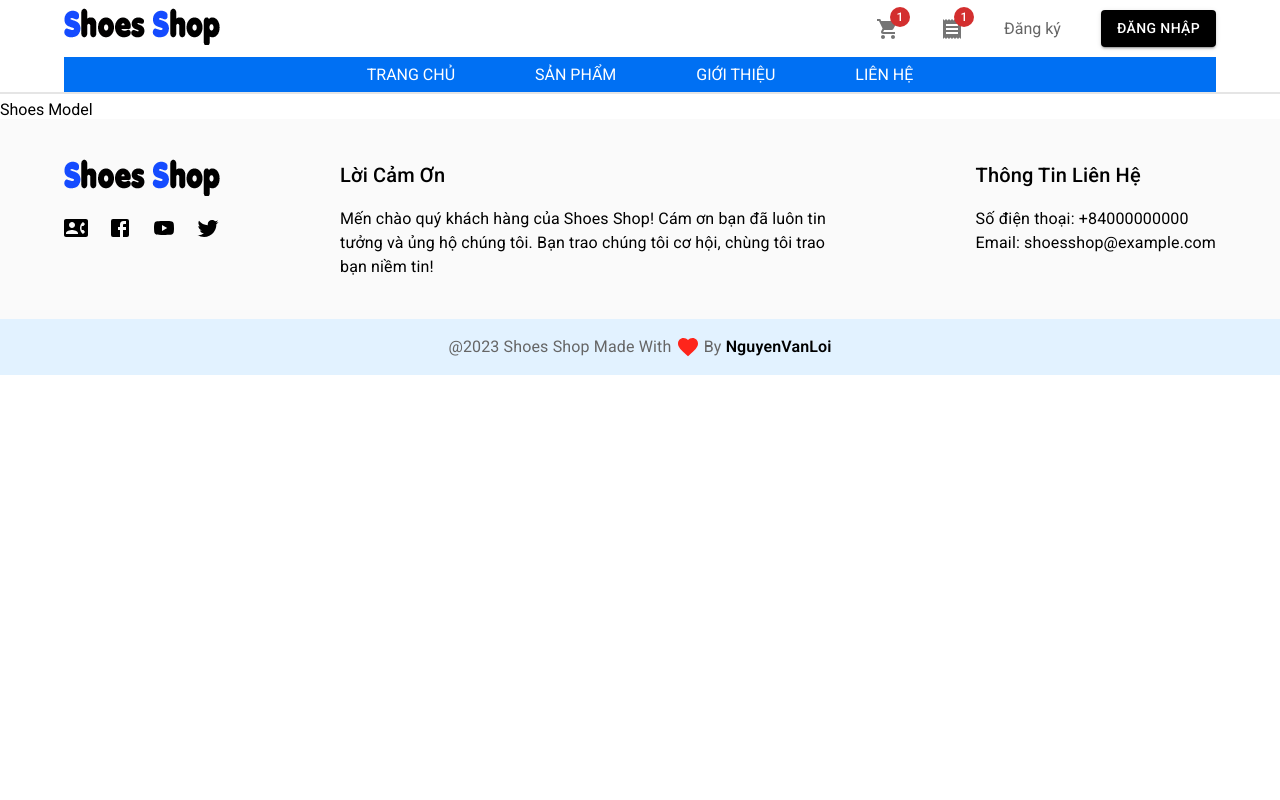
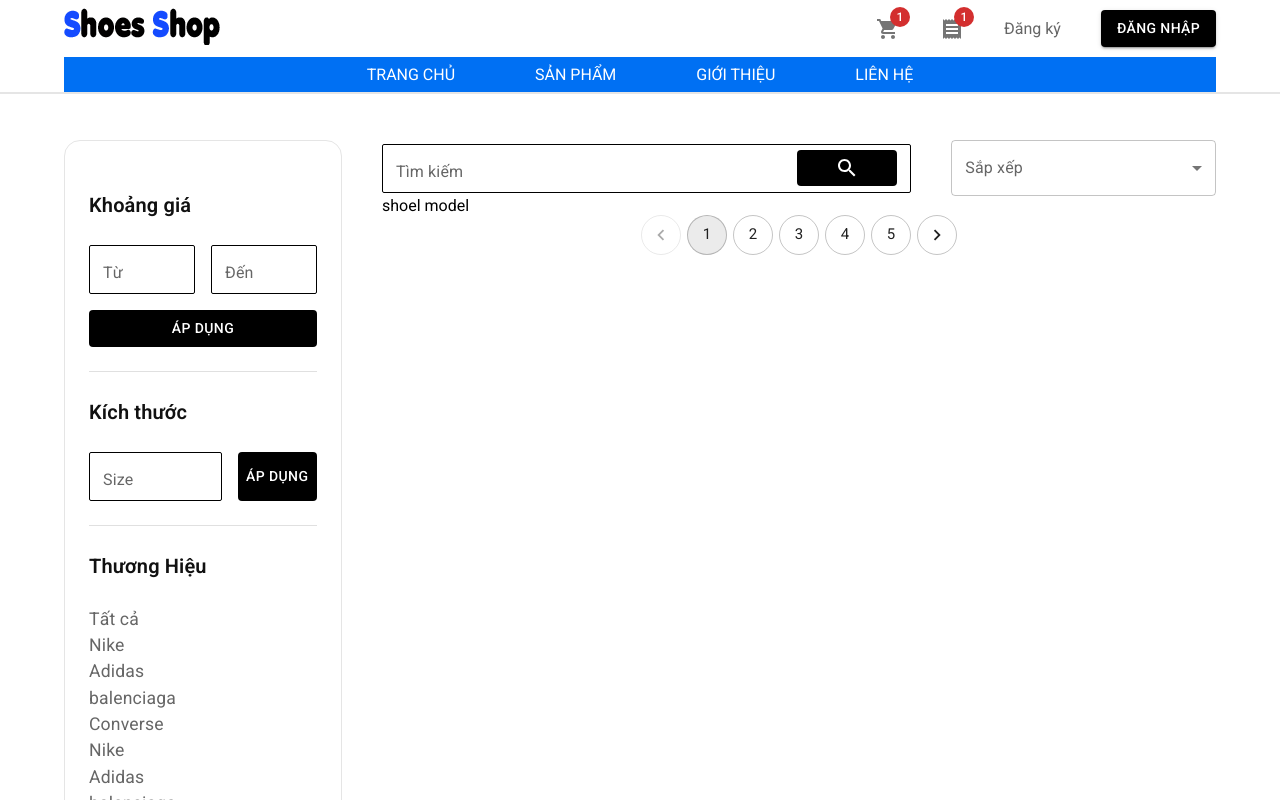
Before and after one commit to loinvl/shoes-shop-frontend, a Next.js app: page /shoes-model in a window 1280 px wide. Shown: the top 800 px of the page. Built offline with nearby package versions, Linux system fonts and the light colour scheme.

Commit message:
side bar, top bar, pagination for shoel-model page

```diff
--- a/components/StyledTextField.jsx
+++ b/components/StyledTextField.jsx
@@ -2,15 +2,30 @@ import styleColors from "@/styles/styleColors";
 import styled from "@emotion/styled";
 import { TextField } from "@mui/material";
 const PrimaryInput = styled(TextField)({
-    '& .MuiOutlinedInput-root': {
-        '& fieldset': {
-            border: `1px solid ${styleColors.black}`,
-            borderRadius: '2px',
-          },
+  "& .MuiOutlinedInput-root": {
+    "& fieldset": {
+      border: `1px solid ${styleColors.black}`,
+      borderRadius: "2px",
     },
-    '& .MuiInputBase-input': {
-        height: '1rem'
-      },
-})
+  },
+  "& .MuiInputBase-input": {
+    height: "1rem",
+  },
+});
+
+const NumberInput = styled(PrimaryInput)({
+  "& input[type=number]": {
+    "-moz-appearance": "textfield",
+  },
+  "& input[type=number]::-webkit-outer-spin-button": {
+    "-webkit-appearance": "none",
+    margin: 0,
+  },
+  "& input[type=number]::-webkit-inner-spin-button": {
+    "-webkit-appearance": "none",
+    margin: 0,
+  },
+});
+
 export default TextField;
-export {PrimaryInput};
+export { PrimaryInput, NumberInput };
--- /dev/null
+++ b/components/shoes-model/ShoesModelGrid.jsx
@@ -0,0 +1,3 @@
+export default function ShoesModelGrid(){
+    return <div>shoel model</div>
+}
--- /dev/null
+++ b/components/shoes-model/SideBar.jsx
@@ -0,0 +1,71 @@
+import { Box, Divider, Slider, Stack, Typography } from "@mui/material";
+import styleColors from "@/styles/styleColors";
+import { useState } from "react";
+import { NumberInput, PrimaryInput } from "../StyledTextField";
+import { PrimaryButton } from "../StyledButton";
+
+const brands = [
+  "Tất cả",
+  "Nike",
+  "Adidas",
+  "balenciaga",
+  "Converse",
+  "Nike",
+  "Adidas",
+  "balenciaga",
+  "Converse",
+  "Nike",
+  "Adidas",
+  "balenciaga",
+  "Converse",
+];
+
+export default function SideBar() {
+  return (
+    <Box p={3} sx={{ border: `1px solid ${styleColors.cloudyGray}`, borderRadius: "1em" }}>
+      <Box my={3}>
+        <Typography variant="h6" fontWeight={600} color={styleColors.oilBlack}>
+          Khoảng giá
+        </Typography>
+        <Box mt={3}>
+          <Box display="flex" justifyContent="space-between" gap={2}>
+            <NumberInput label="Từ" type="number" />
+            <NumberInput label="Đến" type="number" />
+          </Box>
+          <Box mt={2}>
+            <PrimaryButton fullWidth>ÁP DỤNG</PrimaryButton>
+          </Box>
+        </Box>
+      </Box>
+      <Divider />
+      <Box my={3}>
+        <Typography variant="h6" fontWeight={600} color={styleColors.oilBlack}>
+          Kích thước
+        </Typography>
+        <Box mt={3} display="flex" gap={2}>
+          <Box flex={5}>
+            <NumberInput fullWidth label="Size" type="number" />
+          </Box>
+          <Box flex={3}>
+            <PrimaryButton fullWidth sx={{ height: "100%" }}>
+              ÁP DỤNG
+            </PrimaryButton>
+          </Box>
+        </Box>
+      </Box>
+      <Divider />
+      <Box my={3}>
+        <Typography variant="h6" fontWeight={600} color={styleColors.oilBlack}>
+          Thương Hiệu
+        </Typography>
+        <Box mt={3}>
+          {brands.map((brand, index) => (
+            <Typography key={index} color={styleColors.metalGray} sx={{ fontSize: "1.1em" }}>
+              {brand}
+            </Typography>
+          ))}
+        </Box>
+      </Box>
+    </Box>
+  );
+}
--- /dev/null
+++ b/components/shoes-model/TopBar.jsx
@@ -0,0 +1,42 @@
+import { Box, FormControl, InputAdornment, InputLabel, MenuItem, Select, Stack } from "@mui/material";
+import { PrimaryInput } from "../StyledTextField";
+import { Search } from "@mui/icons-material";
+import { useState } from "react";
+import { PrimaryButton } from "../StyledButton";
+
+export default function TopBar() {
+  const [sort, setSort] = useState("");
+
+  const handleChooseSort = (event) => {
+    setSort(event.target.value);
+  };
+
+  return (
+    <Box display="flex" gap={5} alignItems="center">
+      <Box flex={2}>
+        <PrimaryInput
+          label="Tìm kiếm"
+          fullWidth
+          InputProps={{
+            endAdornment: (
+              <InputAdornment position="end">
+                <PrimaryButton sizes="large" sx={{width: "100px"}}>
+                  <Search />
+                </PrimaryButton>
+              </InputAdornment>
+            ),
+          }}
+        />
+      </Box>
+      <Box flex={1}>
+        <FormControl fullWidth>
+          <InputLabel id="sort">Sắp xếp</InputLabel>
+          <Select labelId="sort" id="sort-list" value={sort} label="Sắp xếp" onChange={handleChooseSort}>
+            <MenuItem value={1}>Giá tăng dần</MenuItem>
+            <MenuItem value={2}>Giá giảm dần</MenuItem>
+          </Select>
+        </FormControl>
+      </Box>
+    </Box>
+  );
+}
--- a/pages/shoes-model/index.jsx
+++ b/pages/shoes-model/index.jsx
@@ -1,3 +1,27 @@
-export default function ShoesModel(){
-    return (<div>Shoes Model</div>)
+import ShoesModelGrid from "@/components/shoes-model/ShoesModelGrid";
+import SideBar from "@/components/shoes-model/SideBar";
+import TopBar from "@/components/shoes-model/TopBar";
+import { Box, Container, Pagination, Stack } from "@mui/material";
+
+export default function ShoesModel() {
+  return (
+    <Container>
+      <Box my={5} display="flex" gap={5}>
+        <Box flex={1}>
+          <SideBar />
+        </Box>
+        <Box flex={3}>
+          <Box>
+            <TopBar />
+          </Box>
+          <Box>
+            <ShoesModelGrid />
+          </Box>
+          <Stack alignItems="center">
+            <Pagination count={5} variant="outlined" size="large"/>
+          </Stack>
+        </Box>
+      </Box>
+    </Container>
+  );
 }
```
Also changed, not shown: components/StyledTypography.jsx (+9 -1 lines).
